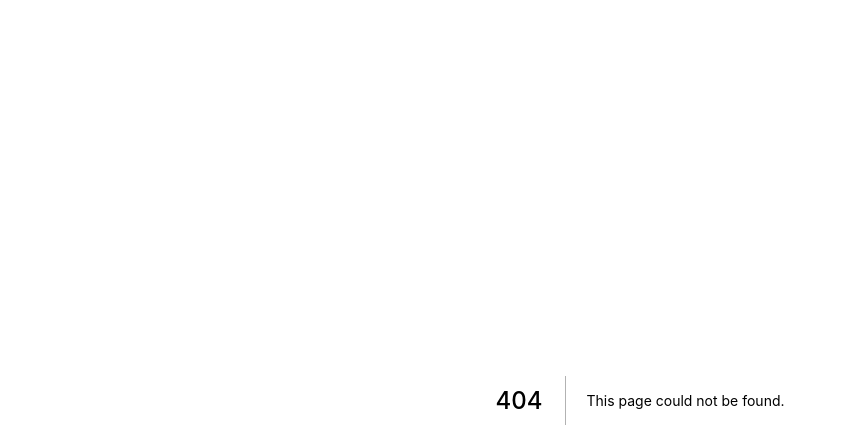
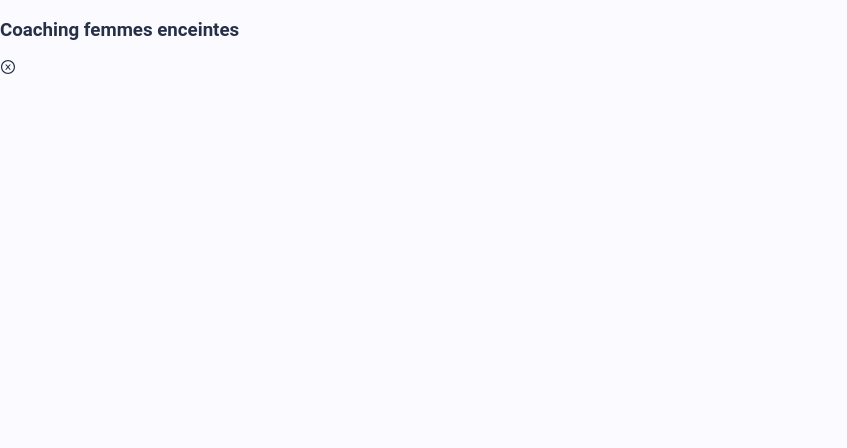
Before and after one commit to danidji/mama_mouv, a Next.js app: page /components/PregnantPanel in a window 1280 px wide. Before the commit this address had no page. Shown: the top 448 px of the page, without its empty margins (0-847 px from the left). Built offline with nearby package versions, Linux system fonts and the light colour scheme.

Commit message:
AJOUT - panel type de coaching

```diff
--- /dev/null
+++ b/pages/components/PregnantPanel.jsx
@@ -0,0 +1,18 @@
+import React from 'react';
+import { AiOutlineCloseCircle } from "react-icons/ai";
+
+
+const PregnantPanel = (props) => {
+    return (
+        <div className="window_modal">
+            <div className="head_modal">
+                <h3>Coaching femmes enceintes</h3>
+                <div className="close_icon" onClick={props.close}>
+                    <AiOutlineCloseCircle />
+                </div>
+            </div>
+        </div>
+    )
+}
+
+export default PregnantPanel;
```
Also changed, not shown: pages/components/PersoPanel.jsx (added, +18 -0 lines), pages/components/PilatesPanel.jsx (added, +18 -0 lines).
